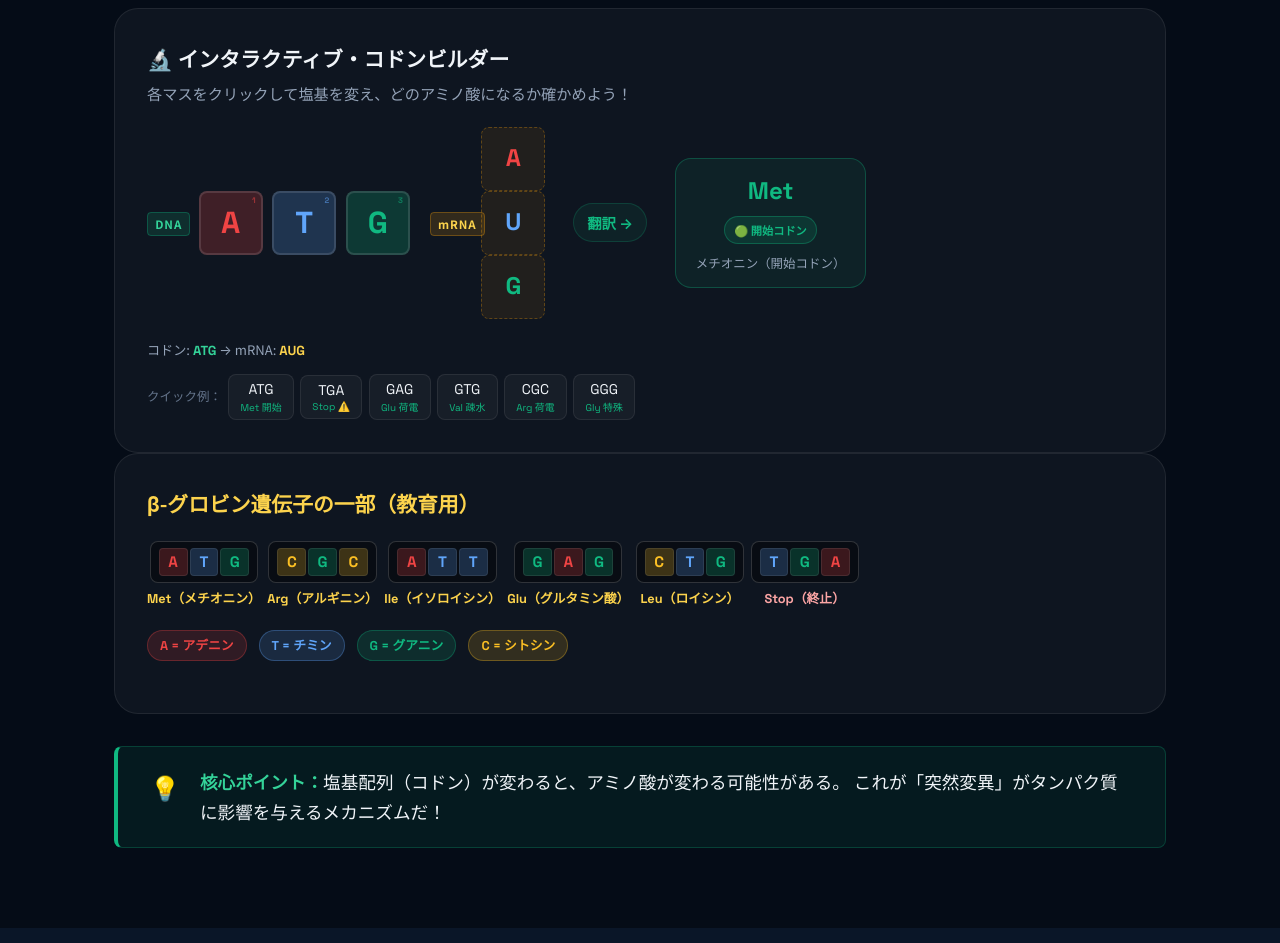
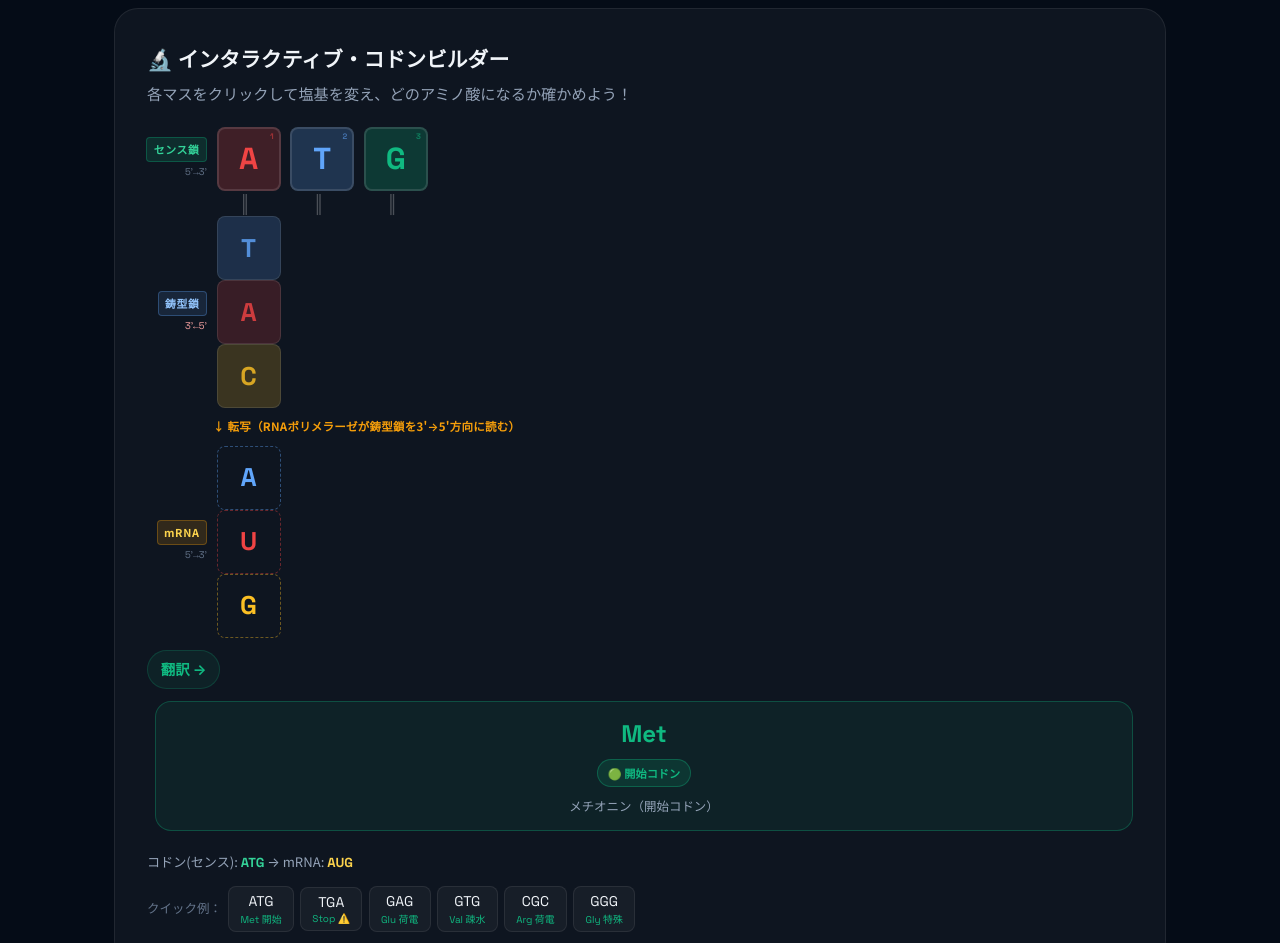
Before and after one commit to Kuro-t-jp/1-2-1IDENSHI, a plain HTML site: page web/index.html in a window 1280 px wide. Shown: the part 1420-2363 px from the top of the page. Drawn offline with Linux system fonts and the light colour scheme; animation ran at ten frames a second.

Commit message:
fix: コドンビルダーに鋳型鎖を追加し転写の仕組みを正確に表示
- 3本組み表示: センス鎖(5'→3') / 鋳型鎖(3'←5') / mRNA(5'→3')
- 塩基対ライン(‖)で A-T/G-C の対合を視覚化
- 「転写（RNAポリメラーゼが鋳型鎖を3'→5'方向に読む）」ラベル追加
- mRNAの各塩基を鋳型鎖の相補色で着色（対合関係が直感的に分かる）
- センス鎖をそのまま mRNA と対応付けていた混乱を解消

Co-Authored-By: Claude Sonnet 4.6 <noreply@anthropic.com>

```diff
--- a/web/app.js
+++ b/web/app.js
@@ -720,14 +720,21 @@ const PROP_COLOR = {
   'start':'#10B981', 'stop':'#EF4444', 'hydrophobic':'#F59E0B',
   'polar':'#60A5FA', 'negative':'#FB923C', 'positive':'#A78BFA', 'special':'#94A3B8',
 };
+// センス鎖 → 鋳型鎖（相補）
+const DNA_COMPLEMENT = { A:'T', T:'A', G:'C', C:'G' };
+// センス鎖 → mRNA（T→U のみ、他は同じ）
 const DNA_TO_MRNA = { A:'A', T:'U', G:'G', C:'C' };
+// 塩基対ラベル
+const PAIR_LABEL   = { A:'A-T', T:'T-A', G:'G-C', C:'C-G' };
 
 function renderBuilder() {
-  const slotsEl = document.getElementById('builder-slots');
-  const mrnaEl  = document.getElementById('builder-mrna-slots');
+  const slotsEl  = document.getElementById('builder-slots');
+  const tmplEl   = document.getElementById('builder-template-slots');
+  const mrnaEl   = document.getElementById('builder-mrna-slots');
+  const pairEl   = document.getElementById('builder-pair-line');
   if (!slotsEl) return;
 
-  // DNA slots
+  // センス鎖（クリック可能）
   slotsEl.innerHTML = builderBases.map((b, i) =>
     `<div class="builder-slot" style="background:${BASE_BG[b]};color:${BASE_COLOR[b]}"
           onclick="builderCycle(${i})" title="クリックで塩基変更">
@@ -735,11 +742,27 @@ function renderBuilder() {
      </div>`
   ).join('');
 
-  // mRNA row (T→U)
+  // 塩基対ライン（‖ 記号）
+  if (pairEl) {
+    pairEl.innerHTML = builderBases.map(b =>
+      `<div class="pair-symbol">‖</div>`
+    ).join('');
+  }
+
+  // 鋳型鎖（センス鎖の相補）
+  if (tmplEl) {
+    tmplEl.innerHTML = builderBases.map(b => {
+      const t = DNA_COMPLEMENT[b];
+      return `<div class="template-slot" style="background:${BASE_BG[t]};color:${BASE_COLOR[t]}">${t}</div>`;
+    }).join('');
+  }
+
+  // mRNA（鋳型鎖の相補 = センス鎖と同配列、T→U）
   if (mrnaEl) {
     mrnaEl.innerHTML = builderBases.map(b => {
       const m = DNA_TO_MRNA[b];
-      return `<div class="mrna-slot" style="color:${BASE_COLOR[b]}">${m}</div>`;
+      const tmpl = DNA_COMPLEMENT[b]; // 鋳型の塩基（mRNAのもとの相手）
+      return `<div class="mrna-slot" style="background:${BASE_BG[tmpl]}33;color:${BASE_COLOR[tmpl]};border:1px dashed ${BASE_COLOR[tmpl]}66">${m}</div>`;
     }).join('');
   }
 
--- a/web/index.html
+++ b/web/index.html
@@ -124,14 +124,35 @@
       <h3 class="builder-title">🔬 インタラクティブ・コドンビルダー</h3>
       <p class="builder-subtitle">各マスをクリックして塩基を変え、どのアミノ酸になるか確かめよう！</p>
       <div class="builder-strands">
+        <!-- センス鎖（コード鎖）: クリックで塩基変更 -->
         <div class="builder-strand-row">
-          <div class="strand-label-col"><span class="strand-label dna-label">DNA</span></div>
+          <div class="strand-label-col">
+            <span class="strand-label dna-label">センス鎖</span>
+            <span class="strand-dir">5'→3'</span>
+          </div>
           <div class="builder-codon-slots" id="builder-slots"><!-- JS renders --></div>
         </div>
+        <!-- 塩基対ライン -->
+        <div class="builder-pair-line" id="builder-pair-line"><!-- JS renders --></div>
+        <!-- 鋳型鎖（テンプレート）: 自動計算、読まれる側 -->
         <div class="builder-strand-row">
-          <div class="strand-label-col"><span class="strand-label mrna-label">mRNA</span></div>
+          <div class="strand-label-col">
+            <span class="strand-label template-label">鋳型鎖</span>
+            <span class="strand-dir dir-rev">3'←5'</span>
+          </div>
+          <div class="builder-template-row" id="builder-template-slots"><!-- JS renders --></div>
+        </div>
+        <!-- 転写矢印 -->
+        <div class="builder-transcription-label">↓ 転写（RNAポリメラーゼが鋳型鎖を3'→5'方向に読む）</div>
+        <!-- mRNA -->
+        <div class="builder-strand-row">
+          <div class="strand-label-col">
+            <span class="strand-label mrna-label">mRNA</span>
+            <span class="strand-dir">5'→3'</span>
+          </div>
           <div class="builder-mrna-row" id="builder-mrna-slots"><!-- JS renders --></div>
         </div>
+
         <div class="builder-arrow-col">
           <div class="builder-translate-arrow">翻訳 →</div>
         </div>
@@ -143,7 +164,7 @@
           </div>
         </div>
       </div>
-      <div class="builder-hint">コドン: <span id="builder-current-codon" class="mono-highlight">ATG</span> → mRNA: <span id="builder-mrna-codon" class="mono-highlight mrna-highlight">AUG</span></div>
+      <div class="builder-hint">コドン(センス): <span id="builder-current-codon" class="mono-highlight">ATG</span> → mRNA: <span id="builder-mrna-codon" class="mono-highlight mrna-highlight">AUG</span></div>
       <div class="builder-examples">
         <span class="builder-ex-label">クイック例：</span>
         <button class="builder-ex-btn" onclick="builderSet('ATG')">ATG<small>Met 開始</small></button>
--- a/web/style.css
+++ b/web/style.css
@@ -1519,21 +1519,49 @@ small { font-size: var(--f-xs); color: var(--text-m); }
 
 /* ── Codon Builder — enhanced layout ── */
 .builder-strands {
-  display: flex; align-items: center; gap: var(--sp-md); flex-wrap: wrap; margin: var(--sp-md) 0;
+  display: flex; flex-direction: column; gap: .25rem; margin: var(--sp-md) 0;
 }
 .builder-strand-row { display: flex; align-items: center; gap: .6rem; }
-.strand-label-col { width: 42px; text-align: right; }
+.strand-label-col { width: 60px; text-align: right; display: flex; flex-direction: column; align-items: flex-end; gap: 2px; }
 .strand-label {
-  font-size: .72rem; font-weight: 700; letter-spacing: .08em;
-  padding: .2rem .45rem; border-radius: .25rem;
-}
-.dna-label   { background: rgba(16,185,129,.15); color: var(--green-l); border: 1px solid rgba(16,185,129,.3); }
-.mrna-label  { background: rgba(245,158,11,.15); color: var(--gold-l);  border: 1px solid rgba(245,158,11,.3); }
+  font-size: .68rem; font-weight: 700; letter-spacing: .06em;
+  padding: .15rem .4rem; border-radius: .25rem; white-space: nowrap;
+}
+.strand-dir { font-size: .6rem; color: var(--text-m); font-family: 'Space Grotesk', monospace; }
+.dir-rev { color: var(--red-l); }
+.dna-label      { background: rgba(16,185,129,.15); color: var(--green-l); border: 1px solid rgba(16,185,129,.3); }
+.template-label { background: rgba(96,165,250,.12);  color: var(--blue-l);  border: 1px solid rgba(96,165,250,.3); }
+.mrna-label     { background: rgba(245,158,11,.15); color: var(--gold-l);  border: 1px solid rgba(245,158,11,.3); }
+
+/* 塩基対ライン */
+.builder-pair-line {
+  display: flex; gap: .6rem; margin-left: 66px; /* align with slots */
+  padding: 0;
+}
+.pair-symbol {
+  width: 64px; text-align: center; font-size: 1.1rem;
+  color: rgba(255,255,255,.25); line-height: 1;
+}
+
+/* 鋳型鎖スロット */
+.template-slot {
+  width: 64px; height: 64px; border-radius: var(--r-sm);
+  font-family: 'Space Grotesk', monospace; font-size: 1.6rem; font-weight: 800;
+  display: flex; align-items: center; justify-content: center;
+  border: 1px solid rgba(255,255,255,.12); pointer-events: none;
+  opacity: .85;
+}
+
+/* 転写ラベル */
+.builder-transcription-label {
+  font-size: .72rem; color: var(--gold); padding: .3rem 0 .3rem 66px;
+  font-weight: 600; letter-spacing: .02em;
+}
+
 .mrna-slot {
   width: 64px; height: 64px; border-radius: var(--r-sm);
-  font-family: 'Space Grotesk', monospace; font-size: 1.5rem; font-weight: 700;
+  font-family: 'Space Grotesk', monospace; font-size: 1.6rem; font-weight: 800;
   display: flex; align-items: center; justify-content: center;
-  background: rgba(245,158,11,.08); border: 1px dashed rgba(245,158,11,.3);
   pointer-events: none;
 }
 .slot-pos {
@@ -1541,19 +1569,27 @@ small { font-size: var(--f-xs); color: var(--text-m); }
   font-family: 'Space Grotesk', monospace;
 }
 .builder-slot { position: relative; }
-.builder-arrow-col { padding: 0 .5rem; }
+.builder-arrow-col { padding: .5rem 0; }
 .builder-translate-arrow {
   font-size: .9rem; color: var(--green); font-weight: 700; white-space: nowrap;
   padding: .4rem .8rem; background: rgba(16,185,129,.08); border: 1px solid rgba(16,185,129,.2);
-  border-radius: 2rem;
-}
-.builder-result-col { }
+  border-radius: 2rem; display: inline-block;
+}
+.builder-result-col { padding-left: .5rem; }
 .builder-aa-prop-badge {
   display: inline-block; font-size: .7rem; font-weight: 600;
   padding: .2rem .6rem; border-radius: 2rem; border: 1px solid transparent;
   margin: .3rem 0; transition: all .3s;
 }
 .mrna-highlight { color: var(--gold-l) !important; }
+
+/* モバイル: スロット縮小 */
+@media (max-width: 600px) {
+  .builder-slot, .template-slot, .mrna-slot { width: 50px; height: 50px; font-size: 1.3rem; }
+  .pair-symbol { width: 50px; }
+  .builder-pair-line { margin-left: 62px; gap: .4rem; }
+  .strand-label-col { width: 56px; }
+}
 
 /* ── Frameshift Animator ── */
 .frameshift-animator-card {
```
